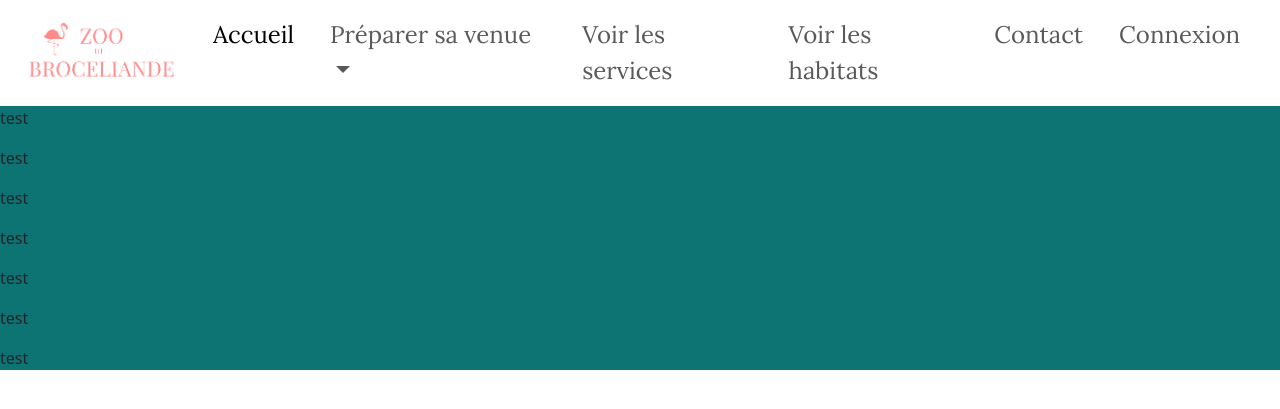
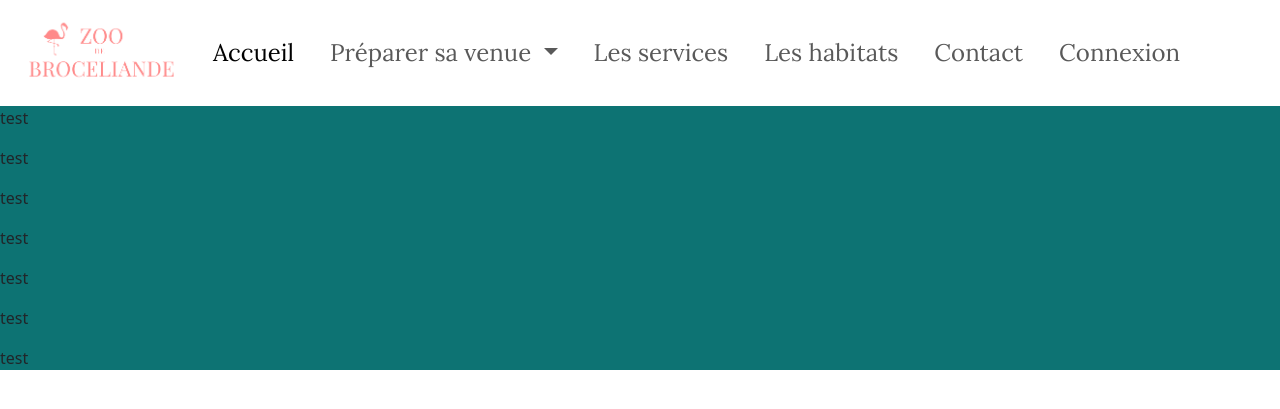
Before and after one commit to ccphung/zoo-broceliande, a Symfony app: template templates/base.html.twig in a window 1280 px wide. Shown: the top 409 px of the page. Run offline with Twig, Linux system fonts and the light colour scheme; the template is opened without the code that fills it, so the values that code supplies are empty; some libraries are stand-ins or nearby versions.

Commit message:
modify navbar item

```diff
--- a/templates/_components/_navbar.html.twig
+++ b/templates/_components/_navbar.html.twig
@@ -16,15 +16,17 @@
             Préparer sa venue
           </a>
           <ul class="dropdown-menu">
+            <img src="{{ asset('images/logo.png')}}" alt="">
             <li><a class="dropdown-item" href="#">Voir les horaires</a></li>
             <li><a class="dropdown-item" href="#">Où nous trouver</a></li>
+            <li><a class="dropdown-item" href="#">Les tarifs</a></li>
           </ul>
         </li>
         <li class="nav-item">
-          <a class="nav-link" href="#">Voir les services</a>
+          <a class="nav-link" href="#">Les services</a>
         </li>
         <li class="nav-item">
-          <a class="nav-link" href="#">Voir les habitats</a>
+          <a class="nav-link" href="#">Les habitats</a>
         </li>
         <li class="nav-item">
           <a class="nav-link" href="#">Contact</a>
```
